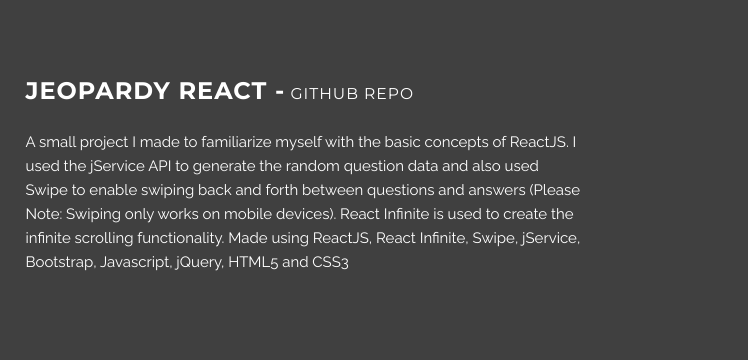
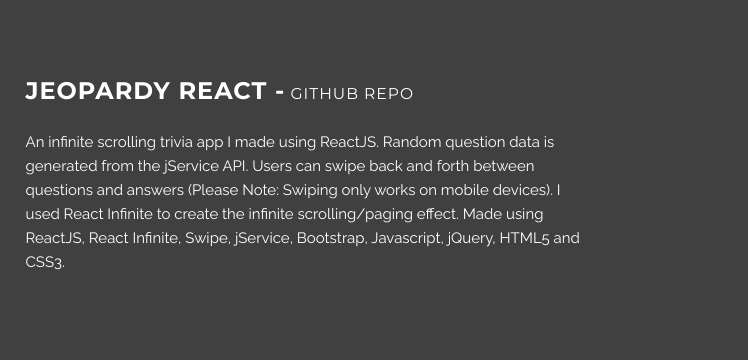
Before and after one commit to TheCodingCarlson/portfolio, a plain HTML site: page index.html in a window 1280 px wide. Shown: the part 3400-3760 px from the top of the page, 532-1280 px from the left. Drawn offline with Linux system fonts and the light colour scheme.

Commit message:
editing jeopardy react

```diff
--- a/index.html
+++ b/index.html
@@ -160,7 +160,7 @@
                     </div>
                     <div class="project-content col-md-6">
                         <h3>Jeopardy React -<small><a class="project-links" href="https://github.com/TheCodingCarlson/jeopardy_react"> Github Repo</a></small></h3>
-                        <p>A small project I made to familiarize myself with the basic concepts of ReactJS. I used the jService API to generate the random question data and also used Swipe to enable swiping back and forth between questions and answers (Please Note: Swiping only works on mobile devices). React Infinite is used to create the infinite scrolling functionality. Made using ReactJS, React Infinite, Swipe, jService, Bootstrap, Javascript, jQuery, HTML5 and CSS3</p>
+                        <p>An infinite scrolling trivia app I made using ReactJS. Random question data is generated from the jService API. Users can swipe back and forth between questions and answers (Please Note: Swiping only works on mobile devices). I used React Infinite to create the infinite scrolling/paging effect. Made using ReactJS, React Infinite, Swipe, jService, Bootstrap, Javascript, jQuery, HTML5 and CSS3.</p>
                     </div>
                 </div>
             </div>
```
